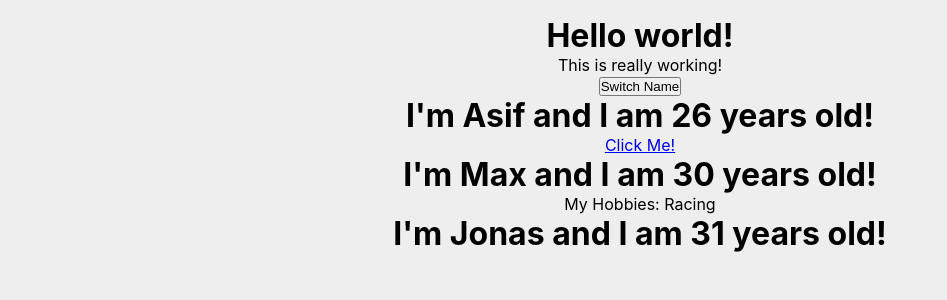
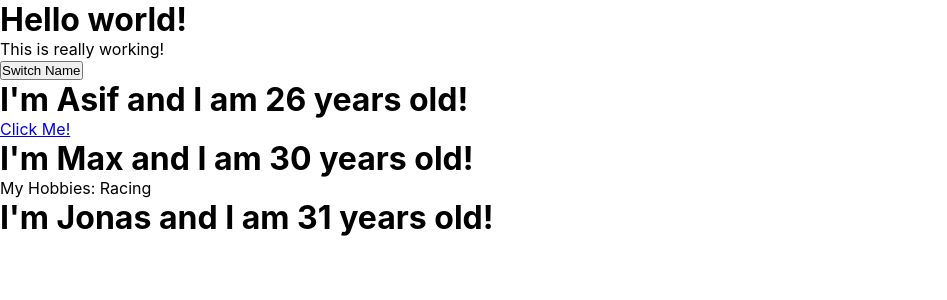
Before and after one commit to Asif-newaz/try-react, a React (Create React App) app: page / in a window 1280 px wide. Shown: the top 300 px of the page, without its empty margins (0-947 px from the left). Built offline with nearby package versions, Linux system fonts and the light colour scheme.

Commit message:
added css for twitter component

```diff
--- a/src/App.css
+++ b/src/App.css
@@ -1,8 +1,5 @@
 .App {
-  text-align: center;
-  padding-top: 1rem;
-  background-color: #eeeeee;
-  height: 100vh;
+  background: #fff;
 }
 
 *,
@@ -12,3 +9,13 @@
   padding: 0;
   box-sizing: border-box;
 }
+
+.home {
+  min-height: 100vh;
+  background-color: rgb(18, 15, 58);
+  color: white;
+
+  display: flex;
+  justify-content: space-around;
+  align-items: center;
+}
```
